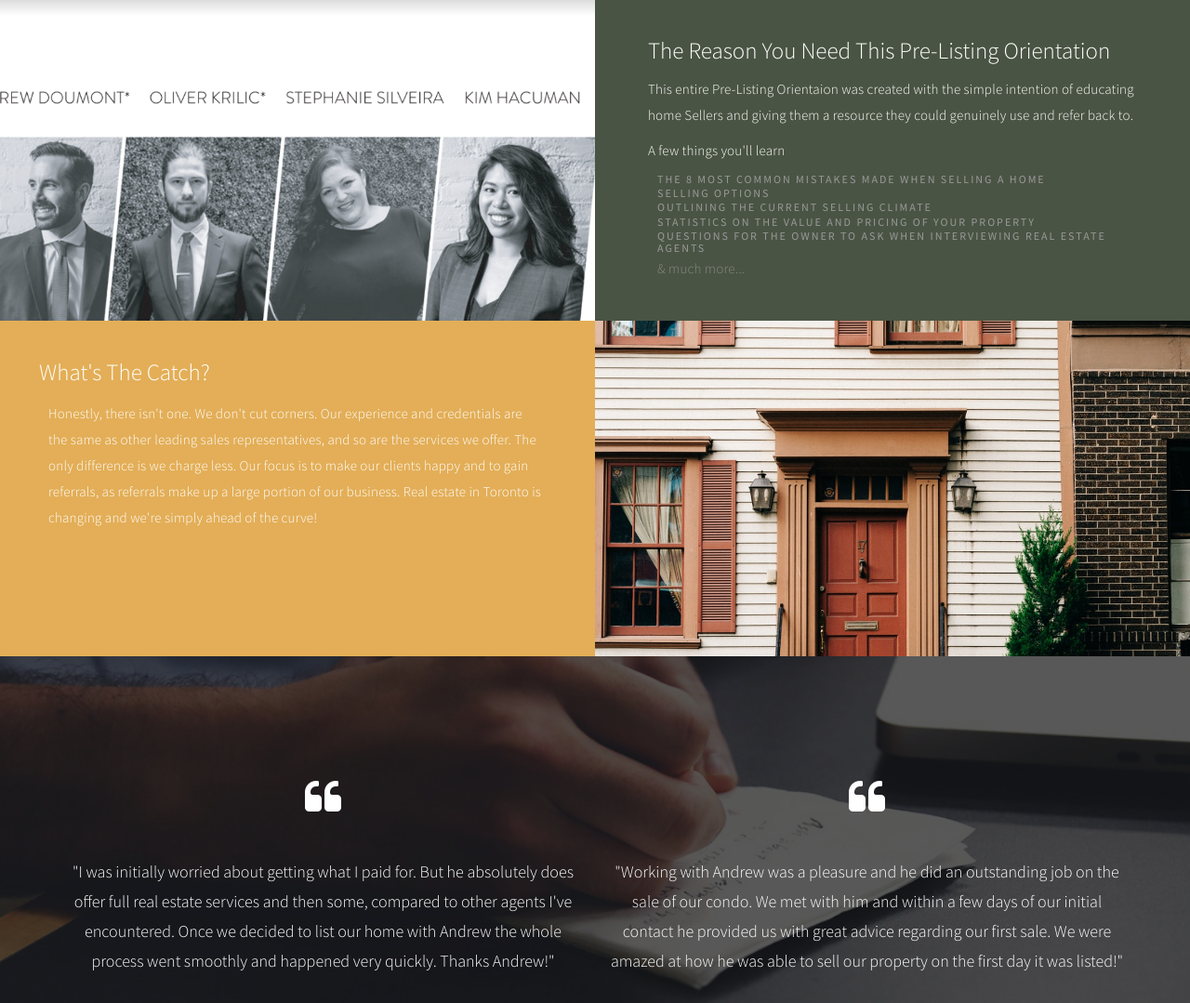
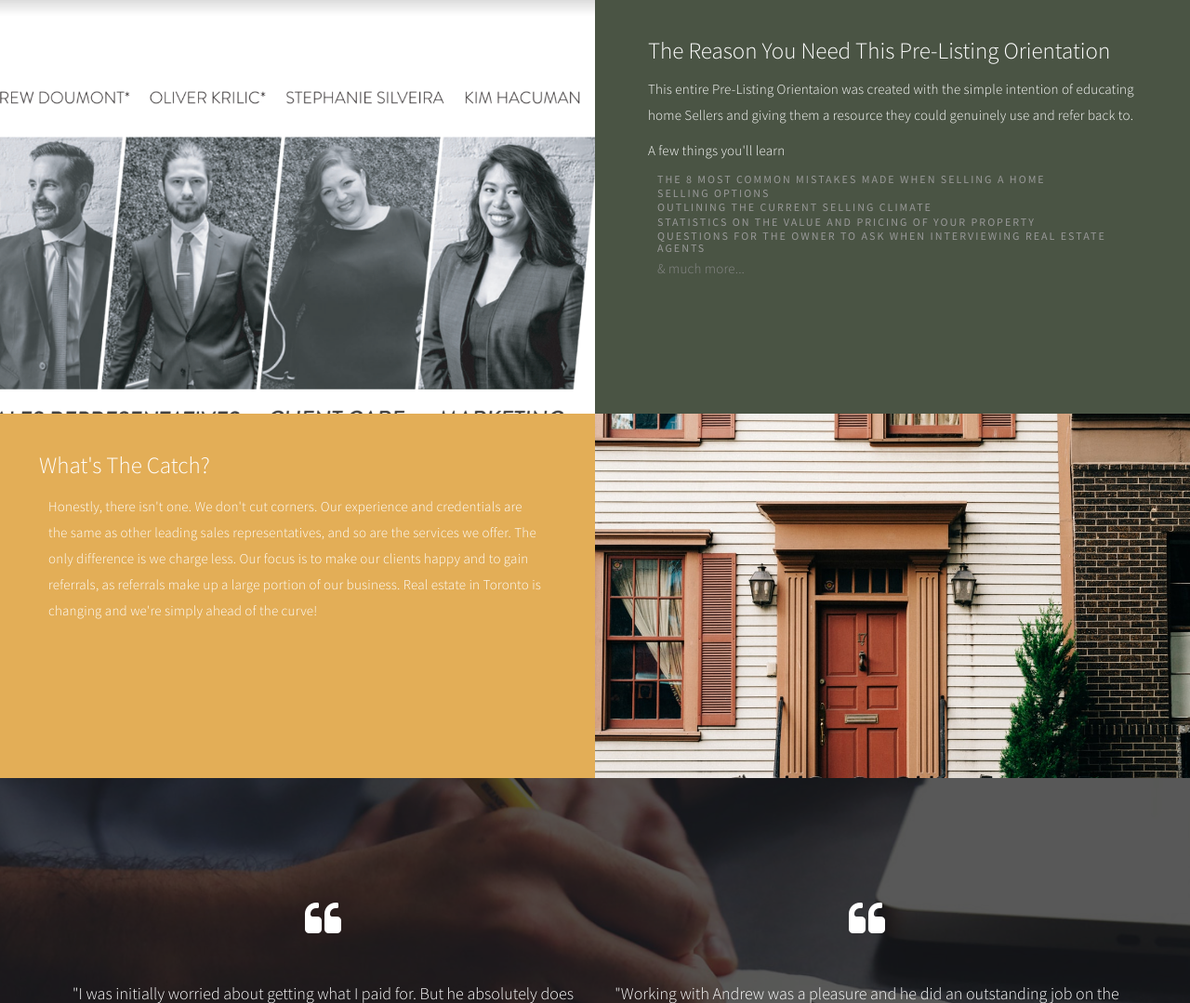
Before and after one commit to PeterBen90/andrew-site, a PHP site: page / in a window 1280 px wide. Shown: the part 1369-2448 px from the top of the page at 93% size. Run offline with PHP 8.4, Linux system fonts and the light colour scheme; some libraries are stand-ins or nearby versions.

Commit message:
fixed spacing

```diff
--- a/css/main.css
+++ b/css/main.css
@@ -133,7 +133,7 @@
 
 #experience .experience-thumb,
 #education .education-thumb {
-  padding: 22px 42px 42px 42px;
+  padding: 22px 42px 142px 42px;
 }
 
 #service,
@@ -593,7 +593,7 @@
 -----------------------------------------*/
 
 footer {
-  padding: 140px 0px;
+  padding: 80px 0px;
 }
 
 /*---------------------------------------
@@ -785,7 +785,7 @@
 }
 
 .education-thumb {
-  padding-bottom: 20% !important;
+  padding-bottom: 25% !important;
 }
 
 .media {
```
